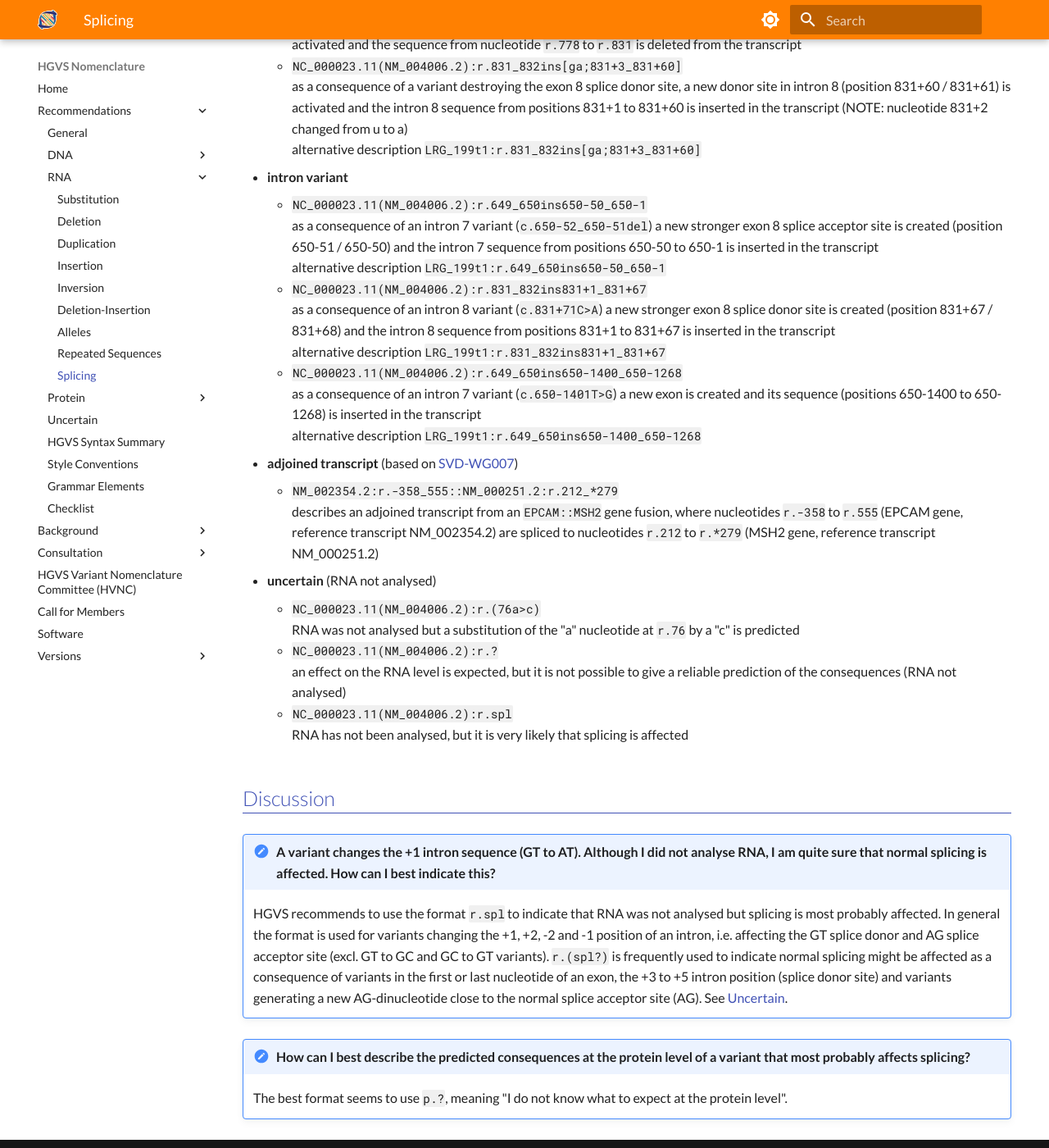
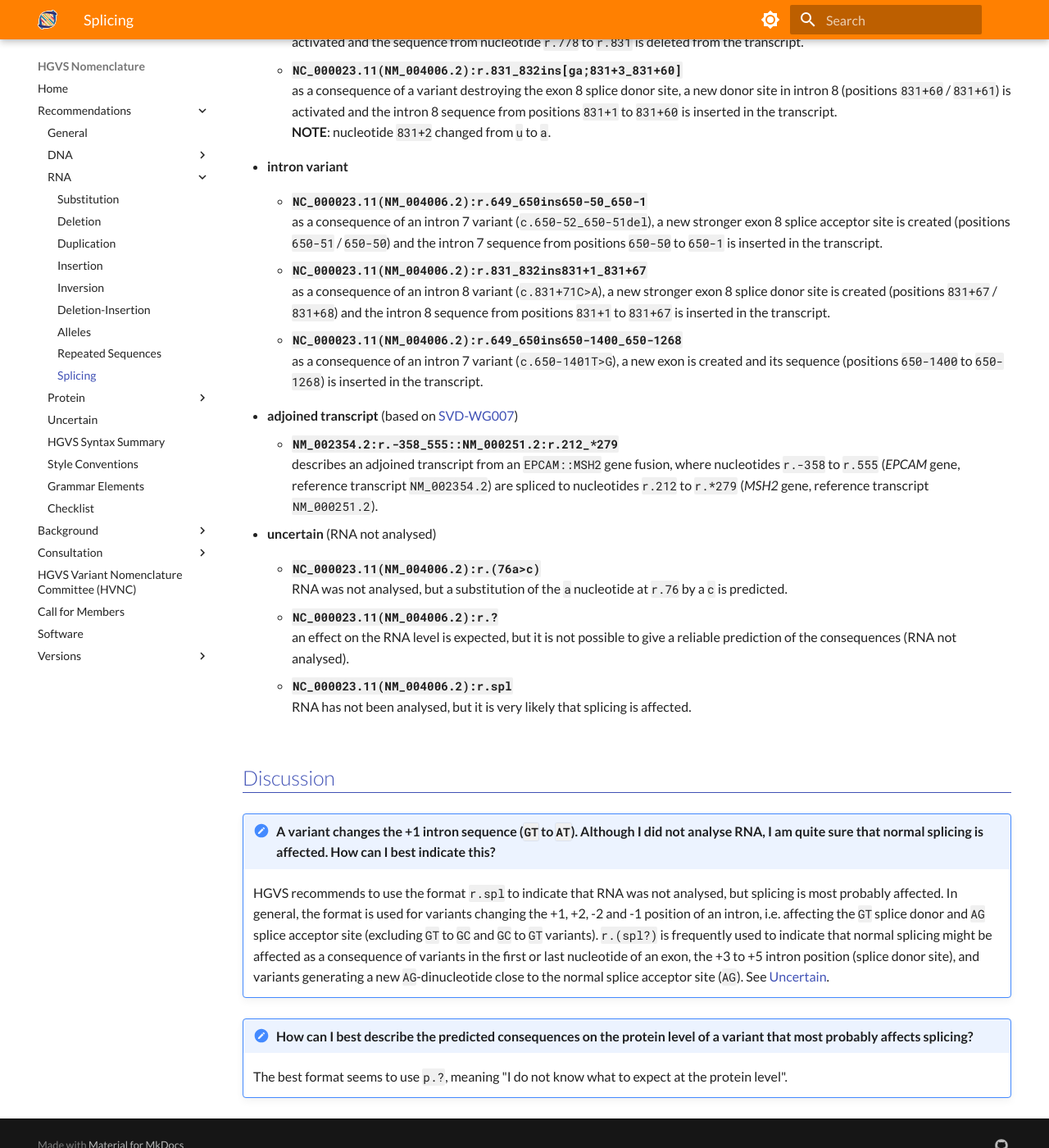
Before and after one commit to HGVSnomenclature/hgvs-nomenclature, an MkDocs documentation site: the page built from docs/recommendations/RNA/splicing.md, in a window 1280 px wide and 1400 px high, scrolled down 1473 px. Shown: the whole window at 82% size. Built offline with MkDocs 1.6.1 and Material for MkDocs 9.7.7, drawn with Linux system fonts in a browser that asks for light colours; some of the changed text lies outside the part shown.

Commit message:
Styled and fixed the RNA/splicing page.
Styled the page, fixed typos, fixed a confusing mistake in an
 example text, fixed grammar.
Removed all LRG-based "alternative descriptions". They served no
 purpose but only repeated the same descriptions with an LRG
 reference sequence. Since these are no longer made, the use of
 these "alternative descriptions" was only confusing. Also, other
 pages don't list alternative descriptions using other reference
 sequences.

```diff
--- a/docs/recommendations/RNA/splicing.md
+++ b/docs/recommendations/RNA/splicing.md
@@ -6,67 +6,79 @@ Splicing: a sequence change where, compared to a reference sequence, the normal
 
 ## Syntax
 
-Variants affecting RNA splicing result in either a [deletion](deletion.md) or [insertion](insertion.md) on the RNA level and should be described as such. Recommendations on representing adjoined transcripts formed by gene fusions are discussed in the Notes and Examples below.
+Variants affecting RNA splicing result in either a [deletion](deletion.md) or [insertion](insertion.md) on the RNA level and should be described as such.
+Recommendations on representing adjoined transcripts formed by gene fusions are discussed in the Notes and Examples below.
 
 ## Notes
 
-- all variants **should be** described at the DNA level, descriptions at the RNA and/or protein level may be given in addition
-- a "," (comma) is used to separate different transcripts/proteins derived from one allele; `r.[123a>u,122_154del]`
-- HGVS recommends following the [HGNC guidelines](https://www.genenames.org/about/guidelines/) and the [VICC Gene Fusion Specification](https://fusions.cancervariants.org/en/latest) nomenclature to describe products of gene fusions
-
-    - The HGNC recommendations include using a `GENESYMBOL1::GENESYMBOL2` syntax for gene-level fusion descriptions, and `GENESYMBOL1-GENESYMBOL2` syntax for read-through transcripts
-    - The VICC nomenclature extends the HGNC recommendations to include a terminology, information model, and nomenclature for gene-level and exon-level representation, with components for disambiguating regulatory fusions from chimeric transcript fusions
-    - HGVS also recommends the use of adjoined transcripts (see examples) for precise and unambiguous characterization of chimeric transcripts at the sequence level
+- all variants **should be** described at the DNA level; descriptions at the RNA and/or protein level may be given in addition.
+- a `,` (comma) is used to separate different transcripts/proteins derived from one allele; `r.[123a>u,122_154del]`.
+- HGVS recommends following the [HGNC guidelines](https://www.genenames.org/about/guidelines/) and the [VICC Gene Fusion Specification](https://fusions.cancervariants.org/en/latest) nomenclature to describe products of gene fusions.
+    - The HGNC recommendations include using a `GENESYMBOL1::GENESYMBOL2` syntax for gene-level fusion descriptions, and a `GENESYMBOL1-GENESYMBOL2` syntax for read-through transcripts.
+    - The VICC nomenclature extends the HGNC recommendations to include a terminology, information model, and nomenclature for gene-level and exon-level representation, with components for disambiguating regulatory fusions from chimeric transcript fusions.
+    - HGVS also recommends the use of adjoined transcripts (see examples) for precise and unambiguous characterization of chimeric transcripts at the sequence level.
 
 ## Examples
 
 - **one variant, several transcripts**
-    - `NC_000023.11(NM_004006.2):r.[897u>g,832_960del]`<br>
-      two different transcripts, `r.897u>g` and `r.832_960del`, derive from one variant (`c.897T>G` at the DNA level)<br>
-      alternative description `LRG_199t1:r.[897u>g,832_960del]`
+    - **`NC_000023.11(NM_004006.2):r.[897u>g,832_960del]`**<br>
+      two different transcripts, `r.897u>g` and `r.832_960del`, derive from one variant (`c.897T>G` at the DNA level).
+
 - **splice acceptor site**
-    - `NC_000023.11(NM_004006.2):r.650_831del`<br>
-      as a consequence of a variant destroying a splice acceptor site, the sequence from nucleotide `r.650` to `r.831` (exon 8) is deleted from the transcript
-    - `NC_000023.11(NM_004006.2):r.650_712del`<br>
-      as a consequence of a variant destroying a splice acceptor site, a new acceptor site in exon 8 (position 712 / 713) is activated and the sequence from nucleotide `r.650` to `r.712` is deleted from the transcript
-    - `NC_000023.11(NM_004006.2):r.649_650ins[650-52_650-2;c]`<br>
-      as a consequence of a variant destroying a splice acceptor site (`c.650-1G>C`), a new acceptor site in intron 7 is activated and the intron 7 sequence from positions 650-52 to 650-1 is inserted in the transcript (NOTE: nucleotide 650-1 changed from g to c)<br>
-      alternative description `LRG_199t1:r.649_650ins[650-52_650-2;c]`
+    - **`NC_000023.11(NM_004006.2):r.650_831del`**<br>
+      as a consequence of a variant destroying a splice acceptor site, the sequence from nucleotide `r.650` to `r.831` (exon 8) is deleted from the transcript.
+
+    - **`NC_000023.11(NM_004006.2):r.650_712del`**<br>
+      as a consequence of a variant destroying a splice acceptor site, a new acceptor site in exon 8 (positions `712` / `713`) is activated and the sequence from nucleotide `r.650` to `r.712` is deleted from the transcript.
+
+    - **`NC_000023.11(NM_004006.2):r.649_650ins[650-52_650-2;c]`**<br>
+      as a consequence of a variant destroying a splice acceptor site (`c.650-1G>C`), a new acceptor site in intron 7 is activated and the intron 7 sequence from positions `650-52` to `650-1` is inserted in the transcript.<br>
+      **NOTE**: nucleotide `650-1` changed from `g` to `c`.
+
 - **splice donor site** (`c.831+2T>A`)
-    - `NC_000023.11(NM_004006.2):r.650_831del`<br>
-      as a consequence of a variant destroying the exon 8 splice donor site, the sequence from nucleotide `r.650` to `r.831` (exon 8) is deleted from the transcript
-    - `NC_000023.11(NM_004006.2):r.778_831del`<br>
-      as a consequence of a variant destroying the exon 8 donor acceptor site, a new donor site in exon 8 (position 777 / 778) is activated and the sequence from nucleotide `r.778` to `r.831` is deleted from the transcript
-    - `NC_000023.11(NM_004006.2):r.831_832ins[ga;831+3_831+60]`<br>
-      as a consequence of a variant destroying the exon 8 splice donor site, a new donor site in intron 8 (position 831+60 / 831+61) is activated and the intron 8 sequence from positions 831+1 to 831+60 is inserted in the transcript (NOTE: nucleotide 831+2 changed from u to a)<br>
-      alternative description `LRG_199t1:r.831_832ins[ga;831+3_831+60]`
+    - **`NC_000023.11(NM_004006.2):r.650_831del`**<br>
+      as a consequence of a variant destroying the exon 8 splice donor site, the sequence from nucleotide `r.650` to `r.831` (exon 8) is deleted from the transcript.
+
+    - **`NC_000023.11(NM_004006.2):r.778_831del`**<br>
+      as a consequence of a variant destroying the exon 8 splice donor site, a new donor site in exon 8 (positions `777` / `778`) is activated and the sequence from nucleotide `r.778` to `r.831` is deleted from the transcript.
+
+    - **`NC_000023.11(NM_004006.2):r.831_832ins[ga;831+3_831+60]`**<br>
+      as a consequence of a variant destroying the exon 8 splice donor site, a new donor site in intron 8 (positions `831+60` / `831+61`) is activated and the intron 8 sequence from positions `831+1` to `831+60` is inserted in the transcript.<br>
+      **NOTE**: nucleotide `831+2` changed from `u` to `a`.
+
 - **intron variant**
-    - `NC_000023.11(NM_004006.2):r.649_650ins650-50_650-1`<br>
-      as a consequence of an intron 7 variant (`c.650-52_650-51del`) a new stronger exon 8 splice acceptor site is created (position 650-51 / 650-50) and the intron 7 sequence from positions 650-50 to 650-1 is inserted in the transcript<br>
-      alternative description `LRG_199t1:r.649_650ins650-50_650-1`
-    - `NC_000023.11(NM_004006.2):r.831_832ins831+1_831+67`<br>
-      as a consequence of an intron 8 variant (`c.831+71C>A`) a new stronger exon 8 splice donor site is created (position 831+67 / 831+68) and the intron 8 sequence from positions 831+1 to 831+67 is inserted in the transcript<br>
-      alternative description `LRG_199t1:r.831_832ins831+1_831+67`
-    - `NC_000023.11(NM_004006.2):r.649_650ins650-1400_650-1268`<br>
-      as a consequence of an intron 7 variant (`c.650-1401T>G`) a new exon is created and its sequence (positions 650-1400 to 650-1268) is inserted in the transcript<br>
-      alternative description `LRG_199t1:r.649_650ins650-1400_650-1268`
+    - **`NC_000023.11(NM_004006.2):r.649_650ins650-50_650-1`**<br>
+      as a consequence of an intron 7 variant (`c.650-52_650-51del`), a new stronger exon 8 splice acceptor site is created (positions `650-51` / `650-50`) and the intron 7 sequence from positions `650-50` to `650-1` is inserted in the transcript.
+
+    - **`NC_000023.11(NM_004006.2):r.831_832ins831+1_831+67`**<br>
+      as a consequence of an intron 8 variant (`c.831+71C>A`), a new stronger exon 8 splice donor site is created (positions `831+67` / `831+68`) and the intron 8 sequence from positions `831+1` to `831+67` is inserted in the transcript.
+
+    - **`NC_000023.11(NM_004006.2):r.649_650ins650-1400_650-1268`**<br>
+      as a consequence of an intron 7 variant (`c.650-1401T>G`), a new exon is created and its sequence (positions `650-1400` to `650-1268`) is inserted in the transcript.
+
 - **adjoined transcript** (based on [SVD-WG007](../../consultation/SVD-WG007.md))
-    - `NM_002354.2:r.-358_555::NM_000251.2:r.212_*279`<br>
-      describes an adjoined transcript from an `EPCAM::MSH2` gene fusion, where nucleotides `r.-358` to `r.555` (EPCAM gene, reference transcript NM_002354.2) are spliced to nucleotides `r.212` to `r.*279` (MSH2 gene, reference transcript NM_000251.2)
+    - **`NM_002354.2:r.-358_555::NM_000251.2:r.212_*279`**<br>
+      describes an adjoined transcript from an `EPCAM::MSH2` gene fusion, where nucleotides `r.-358` to `r.555` (_EPCAM_ gene, reference transcript `NM_002354.2`) are spliced to nucleotides `r.212` to `r.*279` (_MSH2_ gene, reference transcript `NM_000251.2`).
+
 - **uncertain** (RNA not analysed)
-    - `NC_000023.11(NM_004006.2):r.(76a>c)`<br>
-      RNA was not analysed but a substitution of the "a" nucleotide at `r.76` by a "c" is predicted
-    - `NC_000023.11(NM_004006.2):r.?`<br>
-      an effect on the RNA level is expected, but it is not possible to give a reliable prediction of the consequences (RNA not analysed)
-    - `NC_000023.11(NM_004006.2):r.spl`<br>
-      RNA has not been analysed, but it is very likely that splicing is affected
+    - **`NC_000023.11(NM_004006.2):r.(76a>c)`**<br>
+      RNA was not analysed, but a substitution of the `a` nucleotide at `r.76` by a `c` is predicted.
+
+    - **`NC_000023.11(NM_004006.2):r.?`**<br>
+      an effect on the RNA level is expected, but it is not possible to give a reliable prediction of the consequences (RNA not analysed).
+
+    - **`NC_000023.11(NM_004006.2):r.spl`**<br>
+      RNA has not been analysed, but it is very likely that splicing is affected.
 
 ## Discussion
 
-!!! note "A variant changes the +1 intron sequence (GT to AT). Although I did not analyse RNA, I am quite sure that normal splicing is affected. How can I best indicate this?"
+!!! note "A variant changes the +1 intron sequence (`GT` to `AT`). Although I did not analyse RNA, I am quite sure that normal splicing is affected. How can I best indicate this?"
 
-    HGVS recommends to use the format `r.spl` to indicate that RNA was not analysed but splicing is most probably affected. In general the format is used for variants changing the +1, +2, -2 and -1 position of an intron, i.e. affecting the GT splice donor and AG splice acceptor site (excl. GT to GC and GC to GT variants). `r.(spl?)` is frequently used to indicate normal splicing might be affected as a consequence of variants in the first or last nucleotide of an exon, the +3 to +5 intron position (splice donor site) and variants generating a new AG-dinucleotide close to the normal splice acceptor site (AG). See [Uncertain](../uncertain.md).
+    HGVS recommends to use the format `r.spl` to indicate that RNA was not analysed, but splicing is most probably affected.
+    In general, the format is used for variants changing the +1, +2, -2 and -1 position of an intron, i.e. affecting the `GT` splice donor and `AG` splice acceptor site (excluding `GT` to `GC` and `GC` to `GT` variants).
+    `r.(spl?)` is frequently used to indicate that normal splicing might be affected as a consequence of variants in the first or last nucleotide of an exon, the +3 to +5 intron position (splice donor site), and variants generating a new `AG`-dinucleotide close to the normal splice acceptor site (`AG`).
+    See [Uncertain](../uncertain.md).
 
-!!! note "How can I best describe the predicted consequences at the protein level of a variant that most probably affects splicing?"
+!!! note "How can I best describe the predicted consequences on the protein level of a variant that most probably affects splicing?"
 
     The best format seems to use `p.?`, meaning "I do not know what to expect at the protein level".
```
